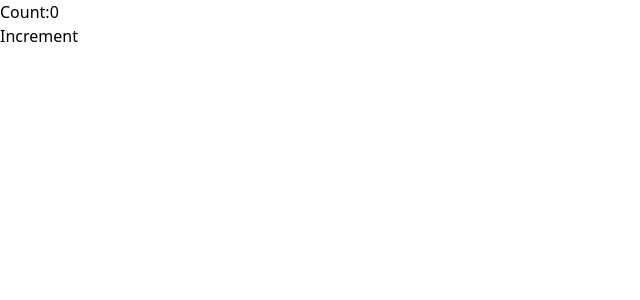
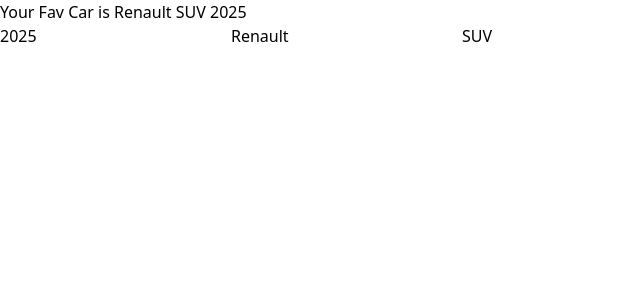
Before and after one commit to Athish-18/reactLearn, a React (Vite) app in the folder react-first-project/: page / in a window 1280 px wide. Shown: the top 300 px of the page, without its empty margins (0-640 px from the left). Built offline with nearby package versions, Linux system fonts and the light colour scheme.

Commit message:
update objects in state

```diff
--- a/react-first-project/src/App.jsx
+++ b/react-first-project/src/App.jsx
@@ -1,8 +1,8 @@
-import Counter from './Counter.jsx';
+import MyComponent from './MyComponent.jsx';
 function App() {
   return (
     <>
-    <Counter/>
+    <MyComponent/>
     </>
   );
 }
--- a/react-first-project/src/Counter.jsx
+++ /dev/null
@@ -1,58 +0,0 @@
-//update fn:
-// Updater Function (Functional State Update)
-// An updater function is a function passed as an argument to a state setter.
-// Example: setYear(y => y + 1)
-
-// The updater function receives the previous state value
-// and returns the new updated state.
-
-// This approach ensures safe and predictable state updates,
-// especially because state updates in React are asynchronous.
-
-// It is particularly useful when:
-// - The new state depends on the previous state
-// - Multiple state updates occur in sequence
-// - State is updated inside callbacks, loops, or async functions
-
-// Best practice:
-// Always use updater functions when updating state
-// based on the previous value to avoid stale or incorrect state.
-
-
-
-import React ,{useState} from 'react';
-//normal counter with incrememt,  here if i want to increase count by 3 times i can do by count+3 or if i do count +1 ,count+1,count+1 only once count will be updated therefore we need to pass update fn ie an arrowfn inside the setter fn
-//check the other fn
-// function Counter()
-// { const[count,setCount]=useState(0);
-//   const increment=()=>{
-//   setCount(count+1); ----count not updated because set fns do not trigger an update of state and re render of fns , react
-//    batches together updates for performance puropose , next state becomes current state after an update
-//  setCount(count+1);
-//  setCount(count+1);------count still incremented by only 1
-//   }
-//   return(
-//    <>
-//    <p>Count:{count}</p>
-//    <button onClick={increment}>Increment</button>
-//    </>
-//   )
-// }
-// export default Counter;
-
-
-// with update fn the state var is updated on every increament
-function Counter() {
-  const [count, setCount] = useState(0);
-  const increment = () => {
-    setCount(c=>c+1); // react puts updater fns in a queue , during the next render , it will call in the same order
-    setCount(c=>c+1)
-  };
-  return (
-    <>
-      <p>Count:{count}</p>
-      <button onClick={increment}>Increment</button>
-    </>
-  );
-}
-export default Counter;
--- /dev/null
+++ b/react-first-project/src/MyComponent.jsx
@@ -0,0 +1,55 @@
+import React, { useState } from "react";
+
+function MyComponent() {
+  // State object to store car details
+  const [car, setCar] = useState({
+    year: 2025,
+    make: "Renault",
+    model: "SUV",
+  });
+
+  // Update only the 'year' property
+  // Uses updater function to safely access previous state
+  const handleYear = (event) => {
+    setCar((c) => ({
+      ...c, // spread previous state
+      year: event.target.value, // update year
+    }));
+  };
+
+  // Update only the 'make' property
+  const handleMake = (event) => {
+    setCar((c) => ({
+      ...c, // spread previous state
+      make: event.target.value, // update make
+    }));
+  };
+
+  // Update only the 'model' property
+  const handleModel = (event) => {
+    setCar((c) => ({
+      ...c, // spread previous state
+      model: event.target.value, // update model
+    }));
+  };
+
+  return (
+    <>
+      {/* Display car details */}
+      <p>
+        Your Fav Car is {car.make} {car.model} {car.year}
+      </p>
+
+      {/* Input to update year */}
+      <input type="number" value={car.year} onChange={handleYear} />
+
+      {/* Input to update make */}
+      <input type="text" value={car.make} onChange={handleMake} />
+
+      {/* Input to update model */}
+      <input type="text" value={car.model} onChange={handleModel} />
+    </>
+  );
+}
+
+export default MyComponent;
```
